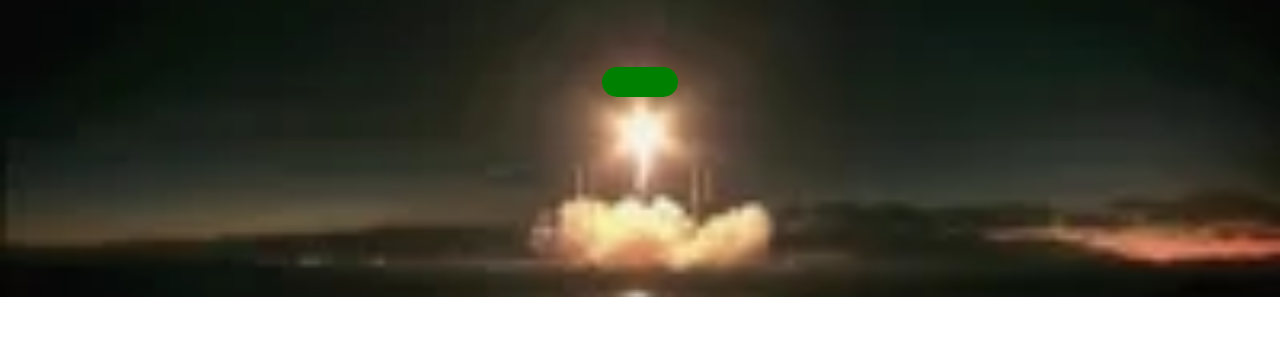
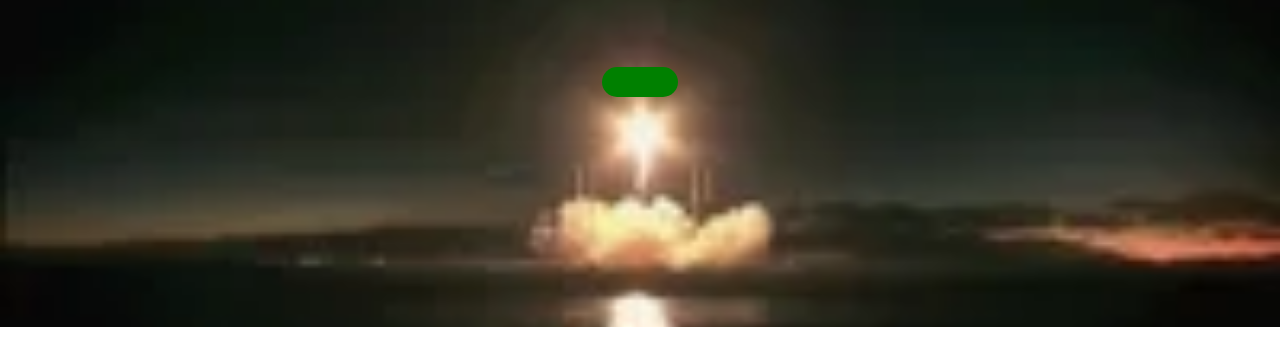
Before and after one commit to NyokabiWaWambura/Space-Exploration, a plain HTML site: page index.html in a window 1280 px wide. Shown: the part 195-538 px from the top of the page. Drawn offline with nearby package versions, Linux system fonts and the light colour scheme.

Commit message:
Update styles.css

```diff
--- a/styles.css
+++ b/styles.css
@@ -8,7 +8,7 @@ body {
 #hero {
     background-image: url("space.webp");
     background-size: cover;
-    padding: 10px 0 150px 0;
+    padding: 10px 0 180px 0;
 }
 
 #main-logo {
```
